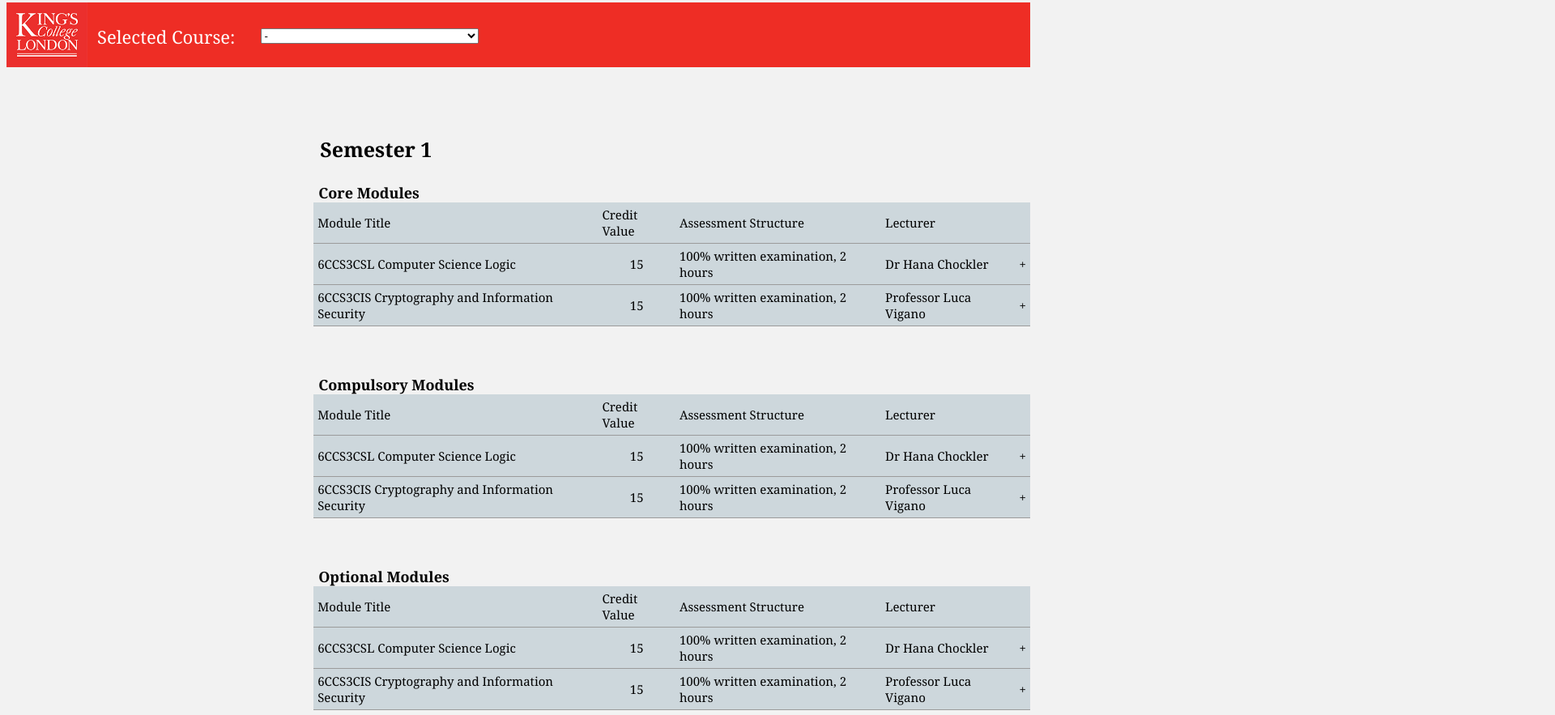
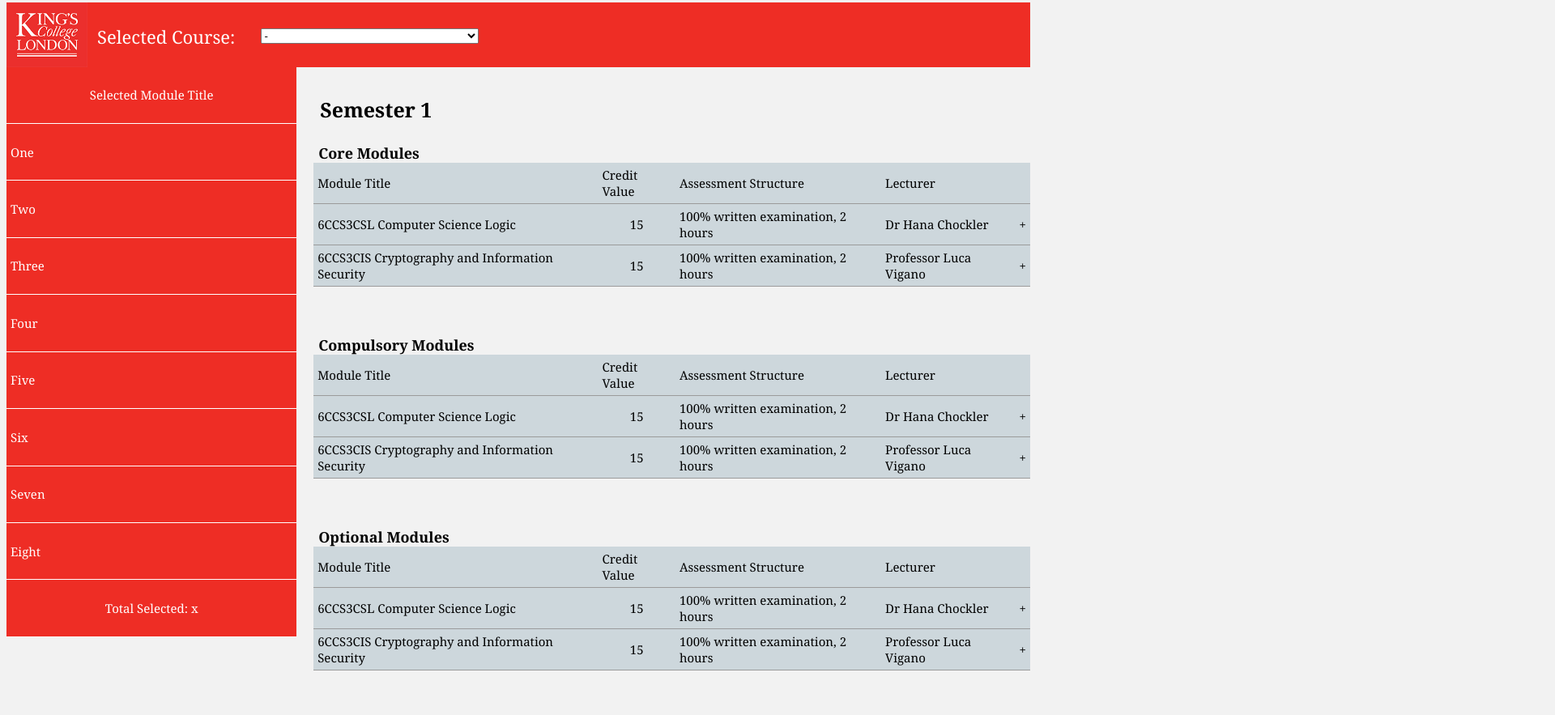
Before and after one commit to EmreK3/seg-project, a plain HTML site: page index.html in a window 1280 px wide. Shown: the part 5-888 px from the top of the page at 81% size, 1920 px wide, since content can reach past the window. Drawn offline with Linux system fonts and the light colour scheme.

Commit message:
Added selected table on the left

```diff
--- a/css/style.css
+++ b/css/style.css
@@ -7,7 +7,6 @@ body {
   font-family: georgia;
   font-size: 25px;
   font-weight: bold;
-  padding-right: 900px;
   width: 100%;
 }
 
@@ -65,9 +64,27 @@ some full year modules
 
 
 
-.top-bar{
+.top-bar {
   background-color: #ee2d25;
-  height: 80px
+  height: 80px;
+}
+
+.selected-bar {
+  height: 100%;
+  width: 28%;
+  position:absolute;
+}
+
+.selected-table {
+  background-color: #ee2d25;
+  color: white;
+  position: fixed;
+  width: 28%;
+  height: 88%;
+}
+
+.selected-table th {
+  border-bottom: 1px solid white;
 }
 
 .p1{
@@ -92,7 +109,6 @@ some full year modules
 
 
 .semester-one{
-  padding-left: 200px;
   padding-top: 10px;
   background-color: #f2f2f2;
   height: 80px;
--- a/index.html
+++ b/index.html
@@ -23,6 +23,46 @@
 		</select>
 	</form>
 </div>
+
+<div class="selected-bar">
+	<table class="selected-table">
+		<tr>
+			<th style="text-align:center">Selected Module Title</th>
+		</tr>
+
+		<tr>
+			<th>One</th>
+		</tr>
+		<tr>
+			<th>Two</th>
+		</tr>
+		<tr>
+			<th>Three</th>
+		</tr>
+		<tr>
+			<th>Four</th>
+		</tr>
+		<tr>
+			<th>Five</th>
+		</tr>
+		<tr>
+			<th>Six</th>
+		</tr>
+		<tr>
+			<th>Seven</th>
+		</tr>
+		<tr>
+			<th>Eight</th>
+		</tr>
+
+		<tr>
+			<th style="text-align:center">Total Selected: x</th>
+		</tr>
+	</table>
+</div>
+
+
+
 <div class="semester-one">
 	<p class="p2">Semester 1</p>
 	<table style="width:100%" class="core-modules-table1 selected">
```
